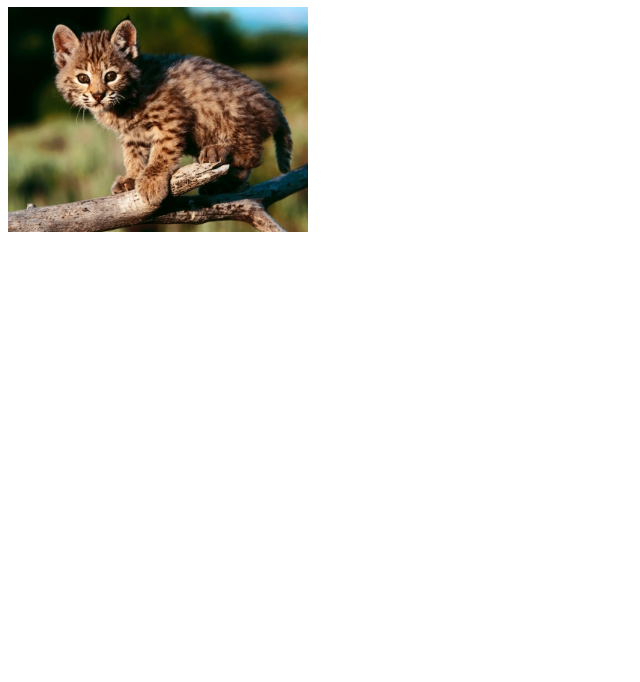
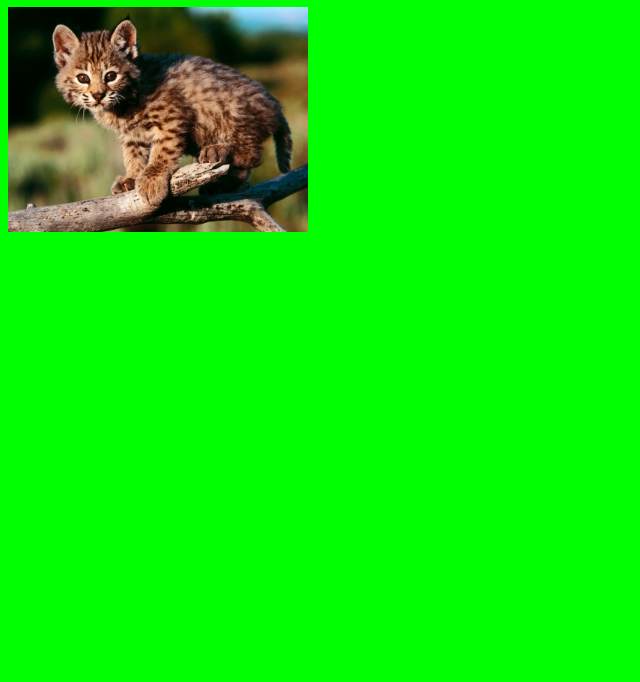
Before and after one commit to jockekroon/testproject, a plain HTML site: page index.html in a window 1280 px wide. Shown: the part 118-800 px from the top of the page, without its empty margins (0-640 px from the left). Drawn offline with Linux system fonts and the light colour scheme.

Commit message:
fixade lite yeeeeeeeez

```diff
--- a/css/style.css
+++ b/css/style.css
@@ -1,3 +1,6 @@
+body {
+	background:lime;
+}
 img {
   width: 300px;
 }
--- a/index.html
+++ b/index.html
@@ -1,6 +1,6 @@
 <html>
 <head>
-  <title>Hej</title>
+  <title>Cool title</title>
 
   <link rel="stylesheet" type="text/css" href="css/style.css">
 </head>
```
